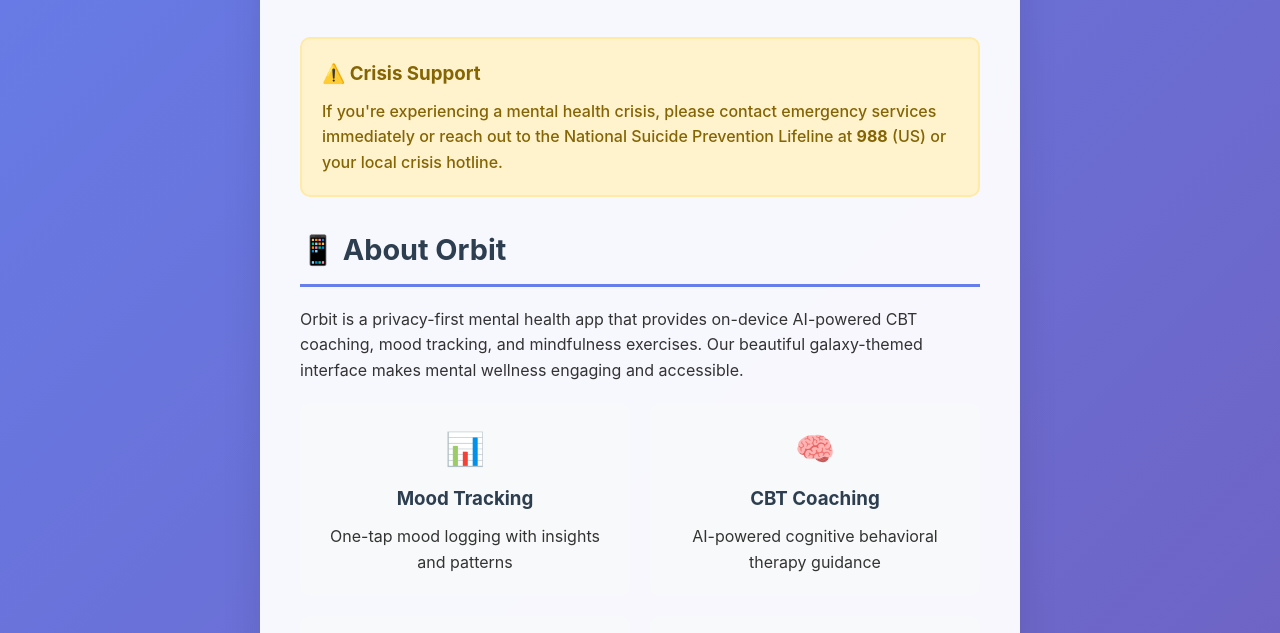
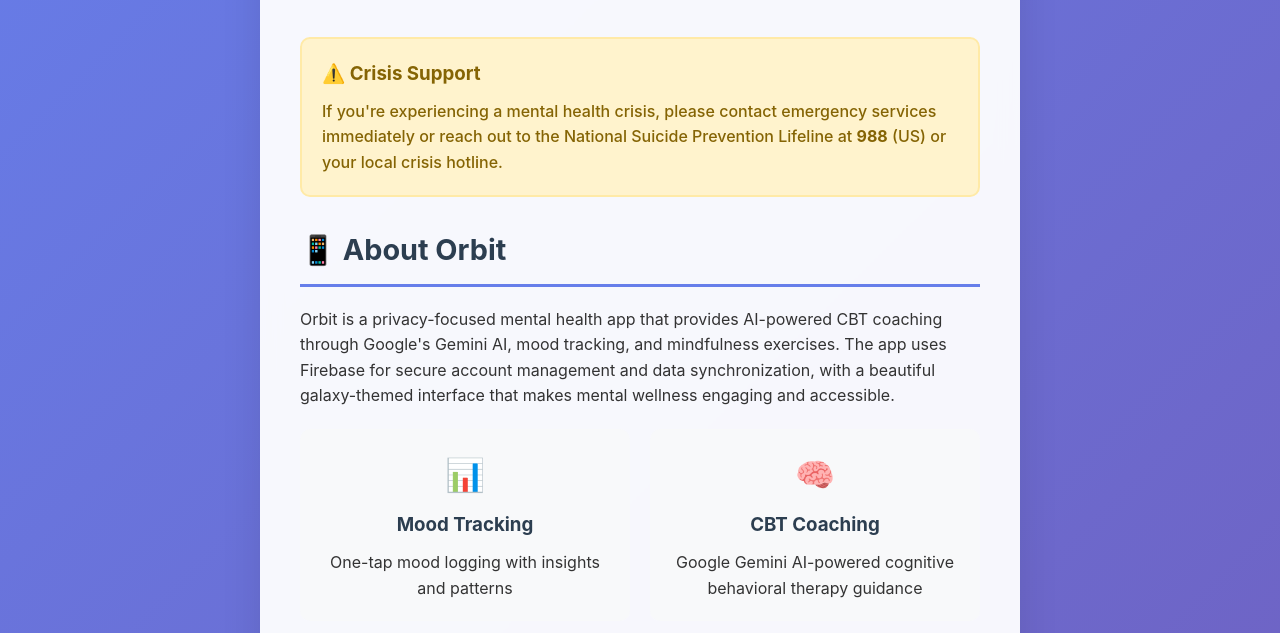
Before and after one commit to Justice219/orbit-support, a plain HTML site: page index.html in a window 1280 px wide. Shown: the part 288-921 px from the top of the page. Drawn offline with Linux system fonts and the light colour scheme.

Commit message:
Update index.html

```diff
--- a/index.html
+++ b/index.html
@@ -213,7 +213,7 @@
             </div>
 
             <h2>📱 About Orbit</h2>
-            <p>Orbit is a privacy-first mental health app that provides on-device AI-powered CBT coaching, mood tracking, and mindfulness exercises. Our beautiful galaxy-themed interface makes mental wellness engaging and accessible.</p>
+            <p>Orbit is a privacy-focused mental health app that provides AI-powered CBT coaching through Google's Gemini AI, mood tracking, and mindfulness exercises. The app uses Firebase for secure account management and data synchronization, with a beautiful galaxy-themed interface that makes mental wellness engaging and accessible.</p>
 
             <div class="app-features">
                 <div class="feature">
@@ -224,7 +224,7 @@
                 <div class="feature">
                     <div class="feature-icon">🧠</div>
                     <h3>CBT Coaching</h3>
-                    <p>AI-powered cognitive behavioral therapy guidance</p>
+                    <p>Google Gemini AI-powered cognitive behavioral therapy guidance</p>
                 </div>
                 <div class="feature">
                     <div class="feature-icon">🏃‍♂️</div>
@@ -268,7 +268,7 @@
 
             <div class="faq-item">
                 <div class="faq-question">Can I sync my data across devices?</div>
-                <div class="faq-answer">Yes, with your permission, we offer secure cloud sync through Firebase with end-to-end encryption to keep your data synchronized across your devices.</div>
+                <div class="faq-answer">Yes, the app requires Firebase for account management and data synchronization. Your data is securely encrypted and synchronized across your devices through Google's Firebase platform.</div>
             </div>
 
             <div class="faq-item">
```
